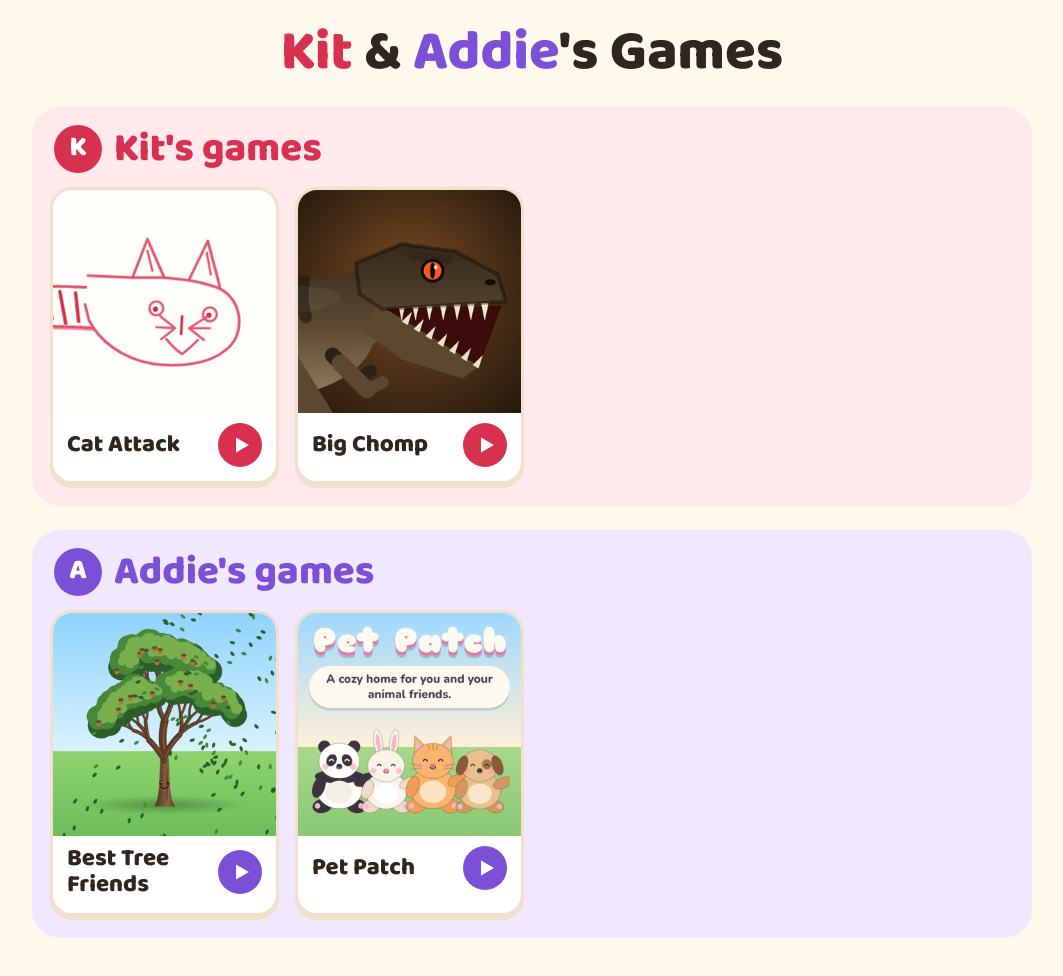
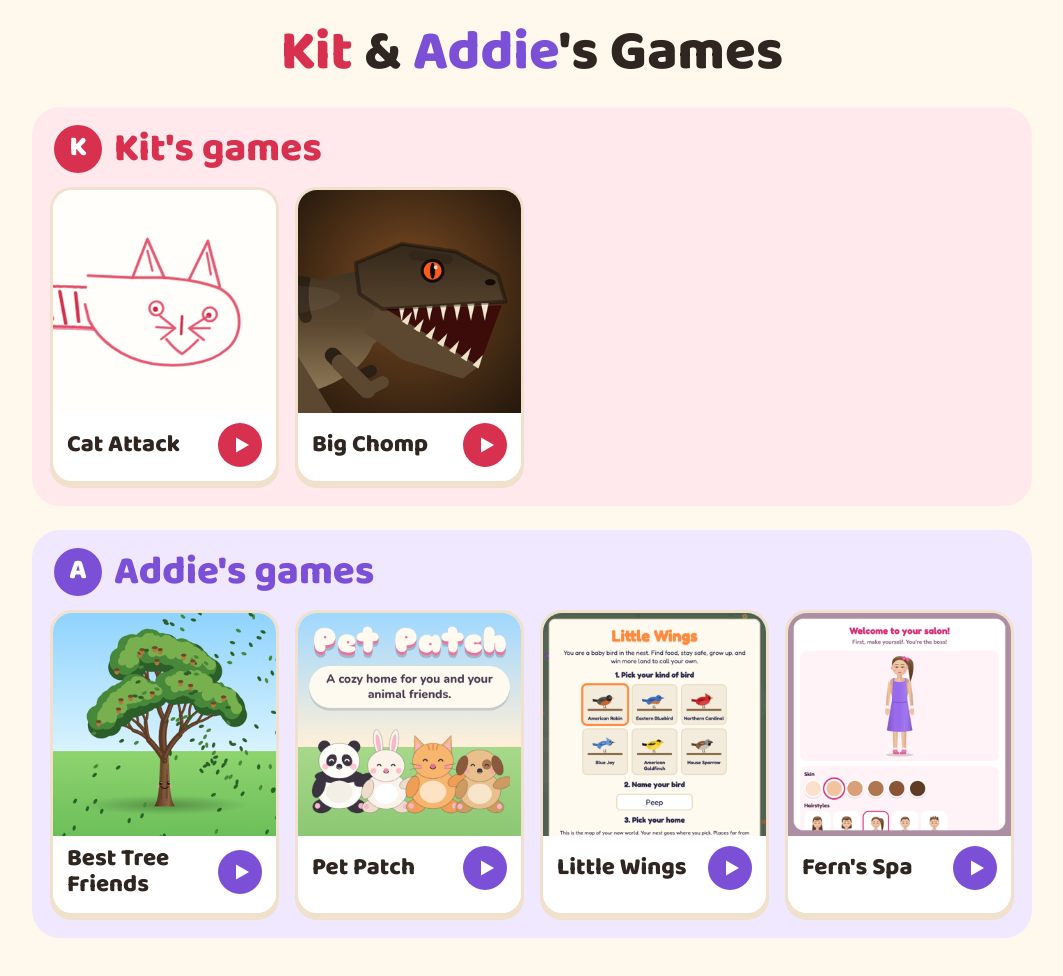
Before and after one commit to jsholmes/games, a plain HTML site: page index.html in a window 1280 px wide. Shown: the whole page, without its empty margins (108-1171 px from the left). Drawn offline with Linux system fonts and the light colour scheme.

Commit message:
Add Little Wings and Fern's Spa to Addie's games
Co-Authored-By: Claude Fable 5.2 <noreply@anthropic.com>

```diff
--- a/index.html
+++ b/index.html
@@ -66,6 +66,8 @@ const GAMES = {
   addie: [
     { name: "Best Tree Friends", url: "https://jsholmes.github.io/best-tree-friends/", img: "img/best-tree-friends.png" },
     { name: "Pet Patch",         url: "https://marzandkit.github.io/pet-patch/",       img: "img/pet-patch.png" },
+    { name: "Little Wings",      url: "https://jsholmes.github.io/best-tree-friends/little-wings/", img: "img/little-wings.png" },
+    { name: "Fern's Spa",        url: "https://jsholmes.github.io/best-tree-friends/ferns-spa/",    img: "img/ferns-spa.png" },
   ],
 };
 const PLAY = '<svg viewBox="0 0 20 20" aria-hidden="true"><path d="M4 2.5v15l13-7.5z" fill="currentColor"/></svg>';
```
Also changed, not shown: img/ferns-spa.png (added), img/little-wings.png (added).
